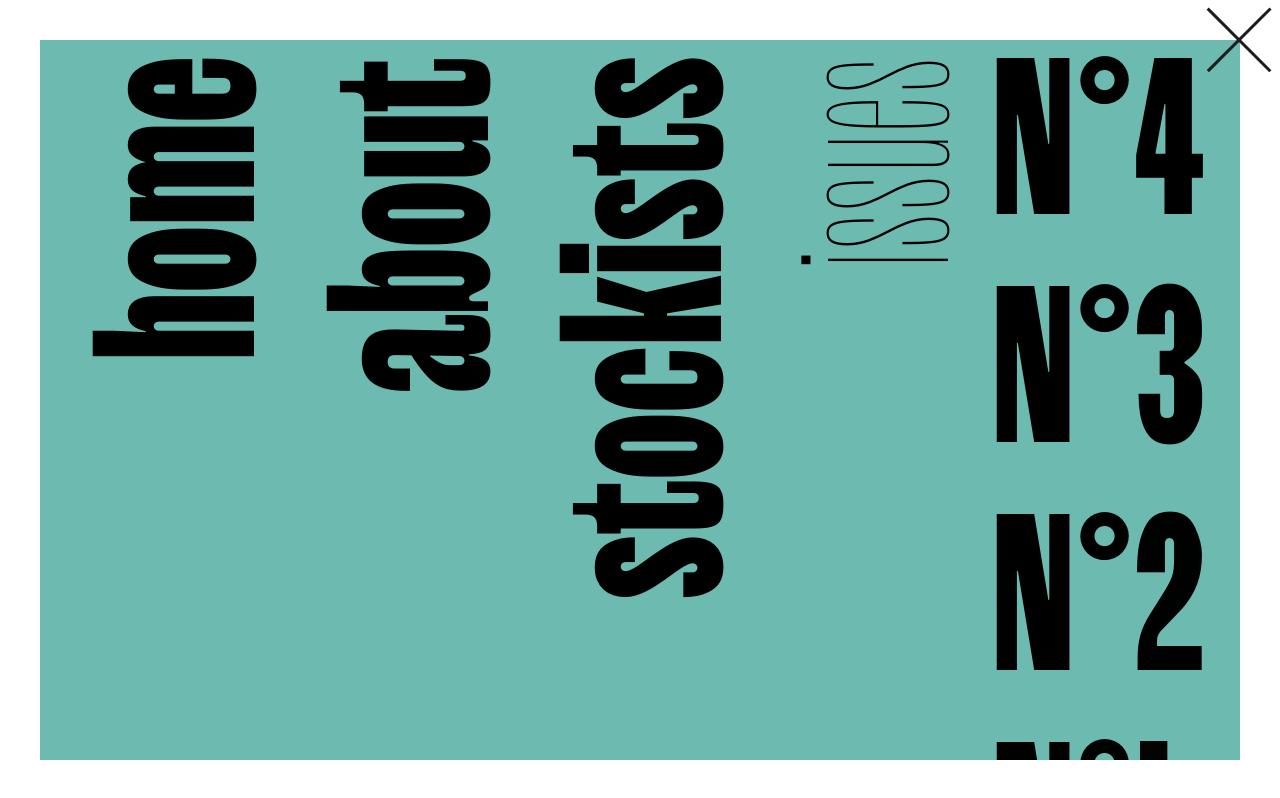
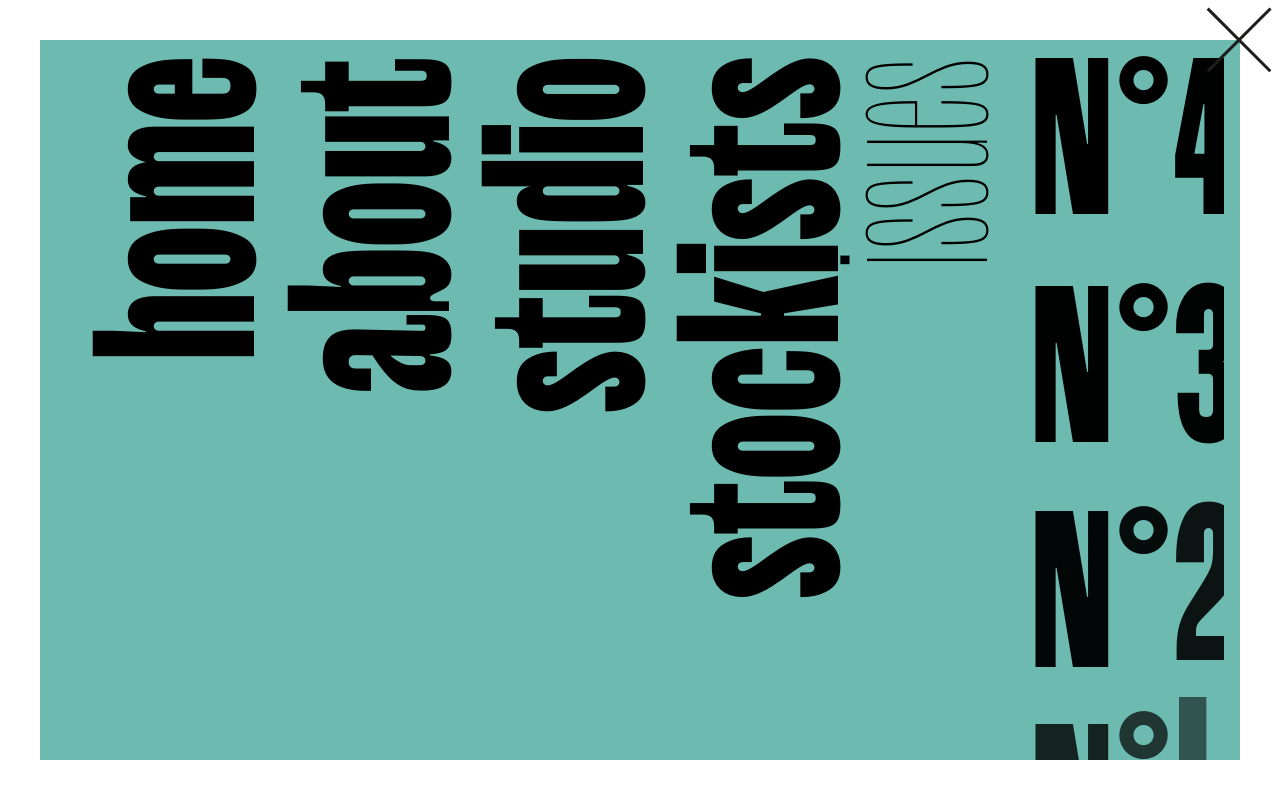
Before and after one commit to bit1creative/solomiya, a React (Vite) app: page /issue/4 in a window 1280 px wide. Both pictures are taken after a click on the button 64 px from the left and 76 px from the top of the page. Built offline with nearby package versions, Linux system fonts and the light colour scheme.

Commit message:
add studio link to menu

```diff
--- a/src/layout/components/Menu.tsx
+++ b/src/layout/components/Menu.tsx
@@ -3,6 +3,7 @@ import { useLayoutEffect, useRef } from 'react';
 import { Link, useParams } from 'react-router-dom';
 import gsap from 'gsap';
 import SplitType from 'split-type';
+import { AnimatedLink } from 'Src/components/common/AnimatedLink';
 
 import { useIssueMatch } from 'Hooks/useIssueMatch';
 import { useMainColor } from 'Hooks/useTheme';
@@ -145,7 +146,7 @@ export const Menu = ({ onCloseMenu }: Props) => {
       ref={bgRef}
       className="flex h-full w-full select-none items-center justify-center overflow-hidden px-2 lg:block lg:p-4 lg:pb-0"
     >
-      <div className="grid h-min w-full max-w-limit justify-end text-end font-yuni-black text-menu lg:h-full lg:grid-cols-5 lg:text-center lg:text-menu-lg xl:mx-auto xl:text-menu-xl">
+      <div className="grid h-min w-full max-w-limit justify-end text-end font-yuni-black text-menu lg:h-full lg:grid-cols-6 lg:text-center lg:text-menu-lg xl:mx-auto xl:text-menu-xl">
         <Link
           ref={(el) => menuItemsRef.current.push(el as HTMLElement)}
           className="block h-max lg:-scale-100 lg:[writing-mode:vertical-rl]"
@@ -162,6 +163,17 @@ export const Menu = ({ onCloseMenu }: Props) => {
           onClick={onCloseMenu}
         >
           about
+        </Link>
+
+        <Link
+          target="_blank"
+          rel="noopener noreferrer"
+          ref={(el) => menuItemsRef.current.push(el as HTMLElement)}
+          className="block h-max lg:-scale-100 lg:[writing-mode:vertical-rl]"
+          to="https://solomiyastudio.com"
+          onClick={onCloseMenu}
+        >
+          studio
         </Link>
 
         <Link
```
